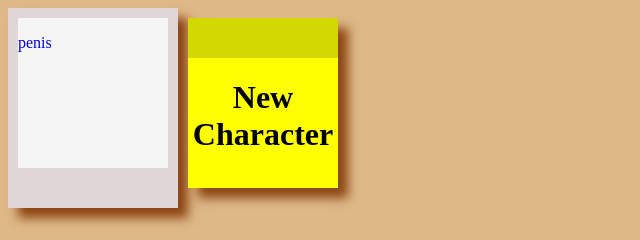
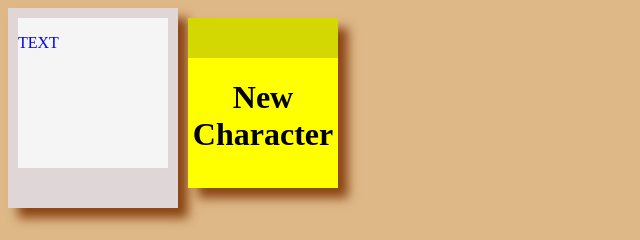
Before and after one commit to sarahborr/Dnd, a plain HTML site: page index.html in a window 1280 px wide. Shown: the full height of the page, 0-640 px from the left. Drawn offline with Linux system fonts and the light colour scheme.

Commit message:
Update index.html

```diff
--- a/index.html
+++ b/index.html
@@ -42,7 +42,7 @@
 <body>
     <a href="./character.html">
     <div class="photograph">
-        <p>penis</p>
+        <p>TEXT</p>
     </div> </a>
 
     <div class="stickynote">
```
